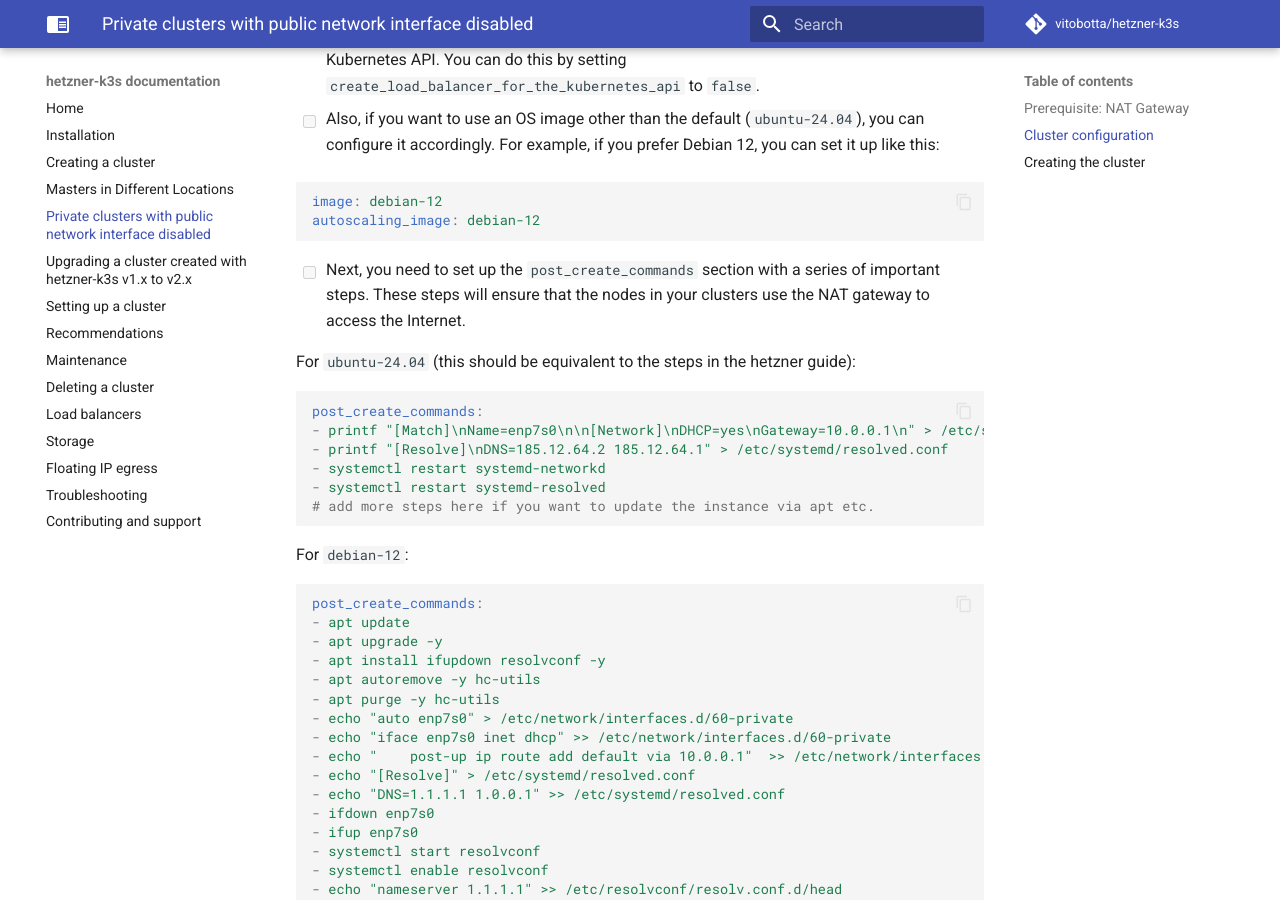
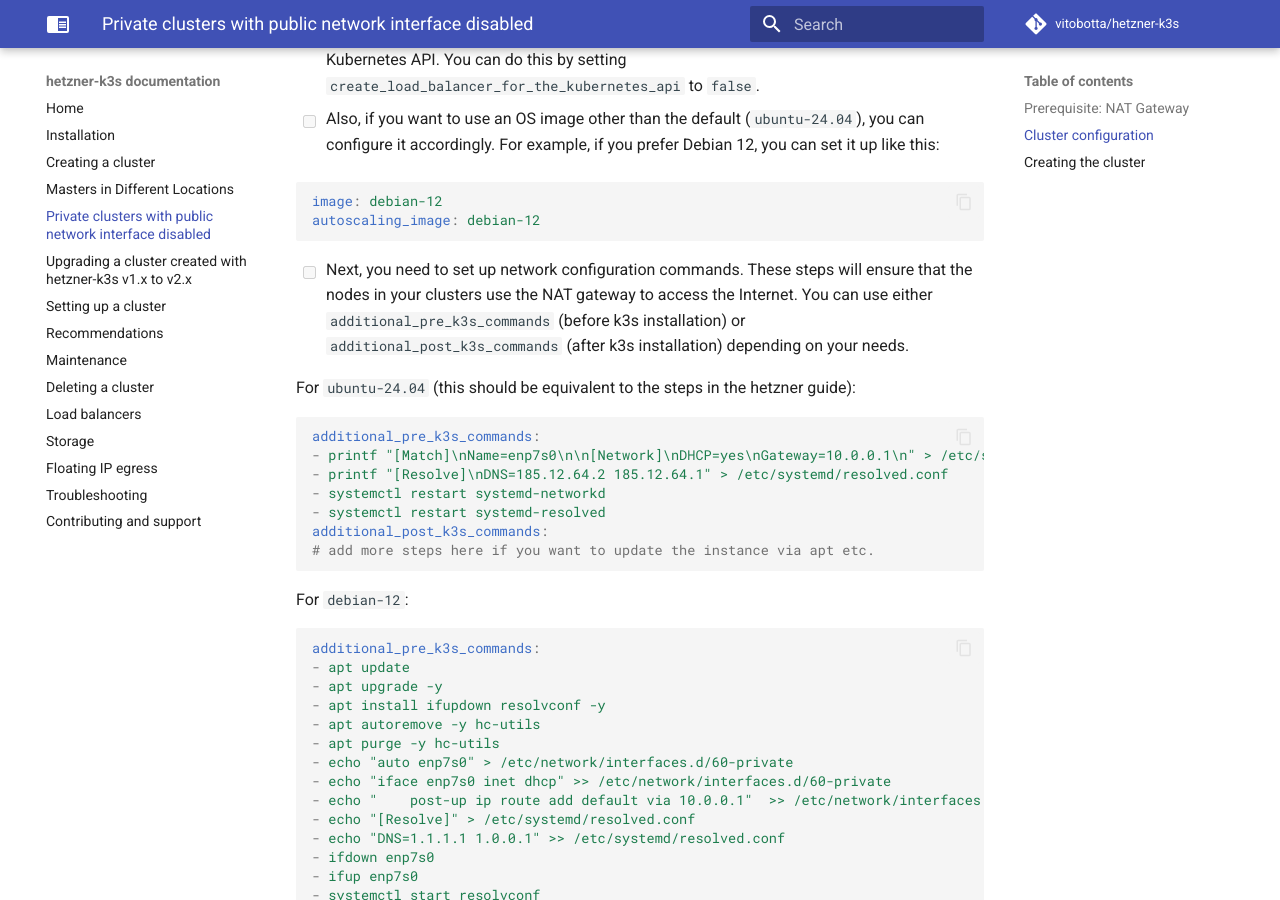
Before and after one commit to vitobotta/hetzner-k3s, an MkDocs documentation site: the page built from docs/Private_clusters_with_public_network_interface_disabled.md, in a window 1280 px wide and 900 px high, scrolled down 1968 px. Built offline with MkDocs 1.6.1 and Material for MkDocs 9.7.7, drawn with Linux system fonts in a browser that asks for light colours; comment, search, counter and statistics services are not loaded.

Commit message:
additional_pre_k3s_commands and additional_post_k3s_commands implementation

````diff
--- a/docs/Private_clusters_with_public_network_interface_disabled.md
+++ b/docs/Private_clusters_with_public_network_interface_disabled.md
@@ -71,23 +71,24 @@
 autoscaling_image: debian-12
 ```
 
-- [ ] Next, you need to set up the `post_create_commands` section with a series of important steps. These steps will ensure that the nodes in your clusters use the NAT gateway to access the Internet.
+- [ ] Next, you need to set up network configuration commands. These steps will ensure that the nodes in your clusters use the NAT gateway to access the Internet. You can use either `additional_pre_k3s_commands` (before k3s installation) or `additional_post_k3s_commands` (after k3s installation) depending on your needs.
 
 For `ubuntu-24.04` (this should be equivalent to the steps in the hetzner guide):
 
 ```yaml
-post_create_commands:
+additional_pre_k3s_commands:
 - printf "[Match]\nName=enp7s0\n\n[Network]\nDHCP=yes\nGateway=10.0.0.1\n" > /etc/systemd/network/10-enp7s0.network
 - printf "[Resolve]\nDNS=185.12.64.2 185.12.64.1" > /etc/systemd/resolved.conf
 - systemctl restart systemd-networkd
 - systemctl restart systemd-resolved
+additional_post_k3s_commands:
 # add more steps here if you want to update the instance via apt etc.
 ```
 
 For `debian-12`:
 
 ```yaml
-post_create_commands:
+additional_pre_k3s_commands:
 - apt update
 - apt upgrade -y
 - apt install ifupdown resolvconf -y
````
Also changed, not shown: docs/Creating_a_cluster.md (+6 -2 lines), docs/Maintenance.md (+1 -1 lines), docs/Setting_up_a_cluster.md (+4 -2 lines), 5 other files.
